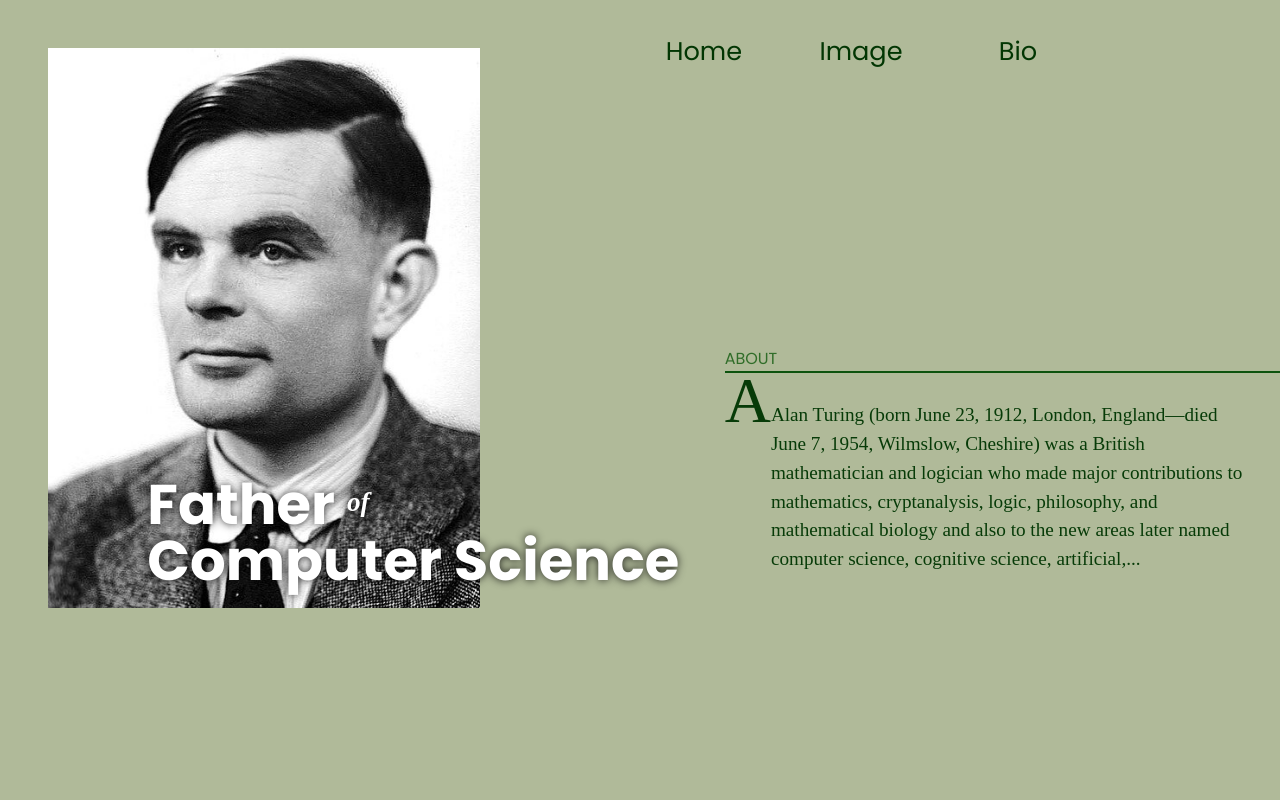
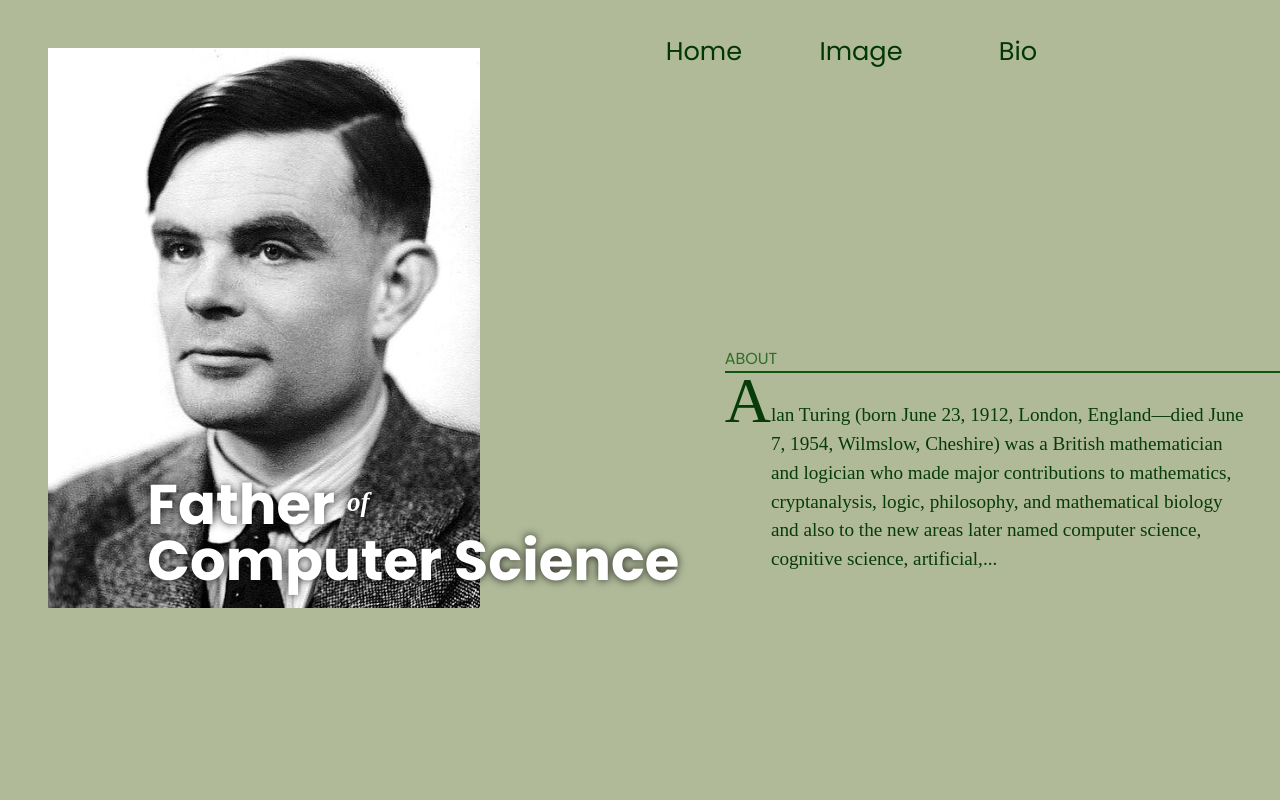
Before and after one commit to zahra-ershad/Front-End-Practice, a plain HTML site: page CSS/Grid-css/index.html in a window 1280 px wide. Drawn offline with Linux system fonts and the light colour scheme.

Commit message:
Update index.html

```diff
--- a/CSS/Grid-css/index.html
+++ b/CSS/Grid-css/index.html
@@ -26,7 +26,7 @@
             <div class="description">
                 <span class="Big-letter">A</span>
                 <p>
-                    Alan Turing (born June 23, 1912, London, England—died June 7, 1954, Wilmslow, Cheshire)
+                    lan Turing (born June 23, 1912, London, England—died June 7, 1954, Wilmslow, Cheshire)
                      was a British mathematician and logician who made major contributions to mathematics,
                       cryptanalysis, logic, philosophy, and mathematical biology and also to the new areas
                       later named computer science, cognitive science, artificial,...
```
